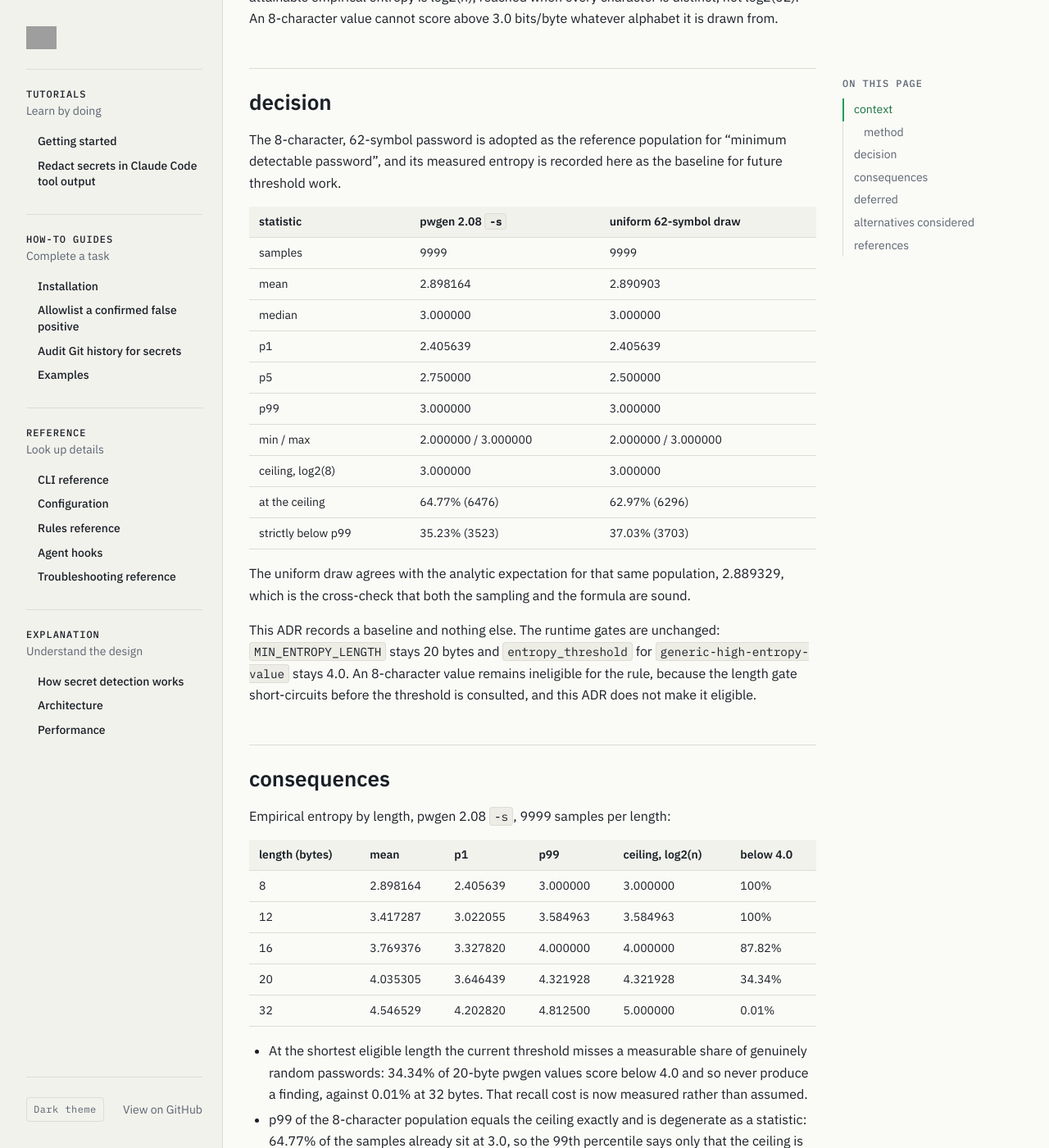
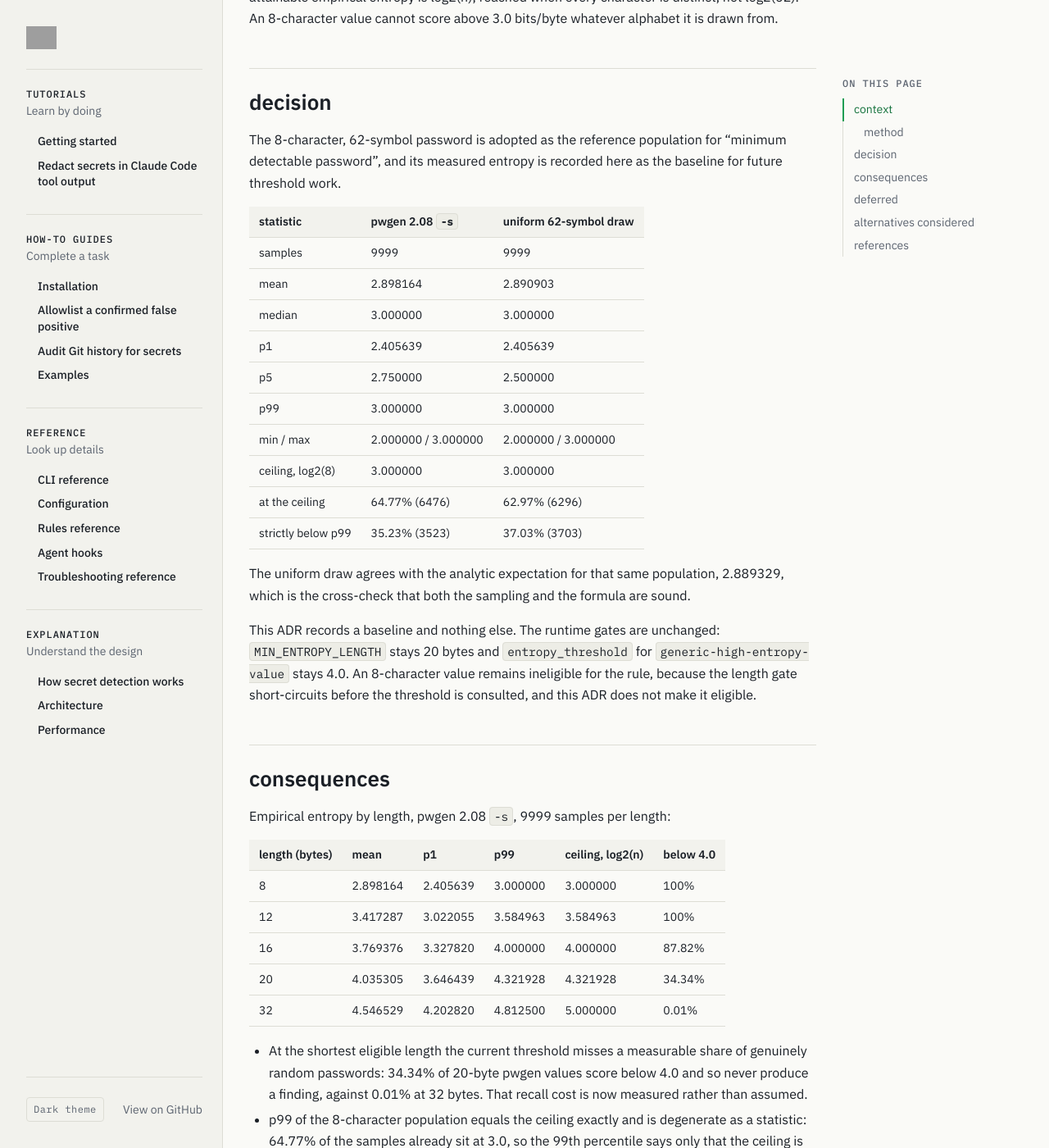
Before and after one commit to vshuraeff/sekretbarilo, a Jekyll site: the page built from docs/adr/0001-entropy-baseline-8-char-password.md, in a window 1280 px wide and 1400 px high, scrolled down 1126 px. Shown: the whole window at 82% size. Built offline with Jekyll 4.4.1, drawn with Linux system fonts in a browser that asks for light colours; our own code applies the rules of GitHub Pages for plain Markdown files; grey boxes are pictures that could not be loaded.

Commit message:
fix(docs): wide tables scroll horizontally on narrow screens

```diff
--- a/docs/_sass/_content.scss
+++ b/docs/_sass/_content.scss
@@ -71,9 +71,16 @@
 }
 
 // tables
+// kramdown never wraps tables in a scroll container, so each table has to
+// scroll on its own: display: block turns it into a block-level box that
+// max-width/overflow-x can clip and scroll, while width: auto (not 100%)
+// keeps a narrow table from stretching to fill the article.
 .prose table {
-  width: 100%;
+  display: block;
+  width: auto;
+  max-width: 100%;
   margin: 0 0 $s4;
+  overflow-x: auto;
   border-collapse: collapse;
   font-size: 14px;
   line-height: 1.5;
@@ -90,15 +97,6 @@
   padding: $s2 $s3;
   border-bottom: 1px solid var(--hairline);
   vertical-align: top;
-}
-
-.table-scroll {
-  overflow-x: auto;
-  margin: 0 0 $s4;
-
-  table {
-    margin: 0;
-  }
 }
 
 // callouts via kramdown IAL: {: .note } {: .tip } {: .warning }
```
